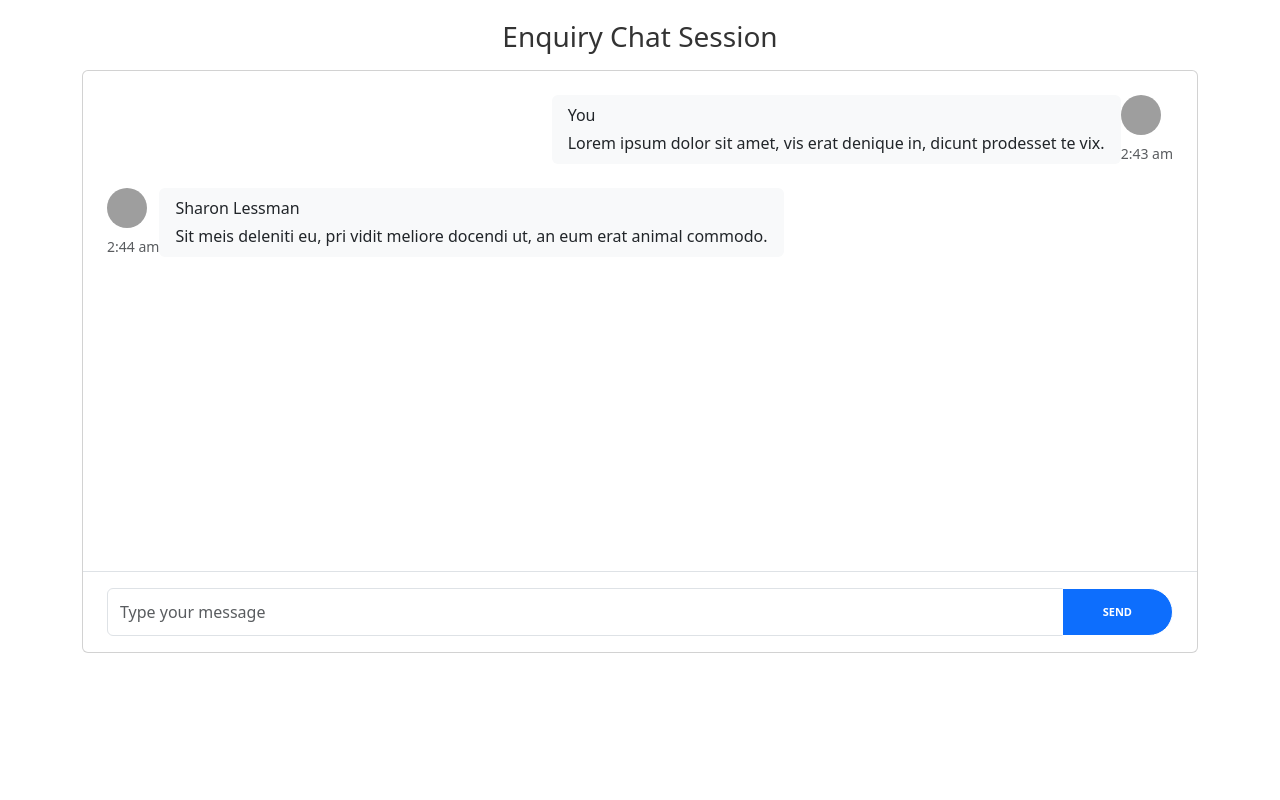
After one commit to Cheanssie/Software-Maintenance-FOCS-Website, a Flask app: page /enquiryChat in a window 1280 px wide. The commit adds this page. Run offline with Flask 3, Linux system fonts and the light colour scheme; some libraries are stand-ins or nearby versions; grey boxes are pictures that could not be loaded.

Commit message:
Done create link to chatroom

```diff
--- a/app.py
+++ b/app.py
@@ -1,6 +1,7 @@
 from flask import Flask, flash, redirect, render_template, url_for, request, jsonify
 from flask_sqlalchemy import SQLAlchemy
-from datetime import date
+from sqlalchemy import Sequence, Integer
+from datetime import date, datetime
 from werkzeug.utils import secure_filename
 import pytesseract
 from PIL import Image
@@ -26,6 +27,16 @@ imageAllowedExtension = set(['png', 'jpg', 'jpeg', 'gif'])
 
 def allowed_file(filename):
     return '.' in filename and filename.rsplit('.', 1)[1].lower() in imageAllowedExtension
+
+class Message(db.Model):
+    __tablename__ = "Message"
+
+    msgId = db.Column(Integer, Sequence('msg_id_seq'), primary_key=True)
+    time = db.Column(db.String(128), nullable=False)
+    date = db.Column(db.String(500), nullable=False)
+    content = db.Column(db.String(128), nullable=False)
+    sender = db.Column(db.String(128), nullable=False)
+    requestId = db.Column(db.String(128), nullable=False)
 
 class EnquiryRequest(db.Model):
     __tablename__ = "EnquiryRequest"
@@ -505,11 +516,26 @@ def process_request():
     details = request.form['inputRequest']
 
     # Create a new EnquiryRequest object
-    new_request = EnquiryRequest(chatId=str(uuid.uuid4()), chatTitle=title, chatDetails=details, userName=name, userEmail=email, status=True)
+    chatId=str(uuid.uuid4())
+    new_request = EnquiryRequest(chatId=chatId, chatTitle=title, chatDetails=details, userName=name, userEmail=email, status=True)
+    currentDateTime = datetime.now()
+    current_date = currentDateTime.strftime("%d-%m-%Y")  # Format as desired (e.g., YYYY-MM-DD)
+    current_time = currentDateTime.strftime("%I:%M%p")  # Format as desired (e.g., 10:50AM)
+
+    new_msg = Message(time=current_time, date=current_date, content=details, sender=name, requestId=chatId)
+
     db.session.add(new_request)
+    db.session.add(new_msg)
     db.session.commit()
     status = True
-    return render_template('liveSupport.html', status=status)
+    return render_template('liveSupport.html', status=status, chatId=chatId)
+
+@app.route('/enquiryChat')
+def enquiryChat():
+    # Get the requestId from the query string
+    request_id = request.args.get('requestId')
+
+    return render_template('enquiryChat.html', request_id=request_id)
 
 if __name__ == "__name__":
     app.run(debug=True)
--- /dev/null
+++ b/templates/enquiryChat.html
@@ -0,0 +1,137 @@
+<head>
+    <meta charset="utf-8" />
+    <meta content="width=device-width, initial-scale=1.0" name="viewport" />
+
+    <title>Enquiry Chat Room</title>
+    <meta content="" name="description" />
+    <meta content="" name="keywords" />
+
+    <!-- Favicons -->
+    <link href="{{ url_for('static', filename='assets/img/favicon.png')}}" rel="icon" type="image/x-icon" />
+    <link href="{{ url_for('static', filename='assets/img/favicon.png')}}" rel="apple-touch-icon" />
+    <link rel="stylesheet" href="https://cdnjs.cloudflare.com/ajax/libs/font-awesome/4.7.0/css/font-awesome.min.css" />
+
+    <!-- Google Fonts -->
+    <link
+        href="https://fonts.googleapis.com/css?family=Open+Sans:300,300i,400,400i,700,700i|Roboto:100,300,400,500,700|Philosopher:400,400i,700,700i"
+        rel="stylesheet" />
+
+    <!-- Vendor CSS Files -->
+    <link href="{{ url_for('static', filename='assets/vendor/aos/aos.css')}}" rel="stylesheet" />
+    <link href="{{ url_for('static', filename='assets/vendor/bootstrap/css/bootstrap.min.css')}}" rel="stylesheet" />
+    <link href="{{ url_for('static', filename='assets/vendor/bootstrap-icons/bootstrap-icons.css')}}"
+        rel="stylesheet" />
+    <link href="{{ url_for('static', filename='assets/vendor/glightbox/css/glightbox.min.css')}}" rel="stylesheet" />
+    <link href="{{ url_for('static', filename='assets/vendor/swiper/swiper-bundle.min.css')}}" rel="stylesheet" />
+
+    <!-- Template Main CSS File -->
+    <link href="{{ url_for('static', filename='assets/css/style.css')}}" rel="stylesheet" />
+
+    <style>
+        body {
+            margin-top: 20px;
+        }
+
+        .chat-online {
+            color: #34ce57
+        }
+
+        .chat-offline {
+            color: #e4606d
+        }
+
+        .chat-box{
+            height: 500px;
+        }
+
+        .chat-messages {
+            display: flex;
+            flex-direction: column;
+            height: inherit;
+            overflow-y: scroll
+        }
+
+        .chat-message-left,
+        .chat-message-right {
+            display: flex;
+            flex-shrink: 0
+        }
+
+        .chat-message-left {
+            margin-right: auto
+        }
+
+        .chat-message-right {
+            flex-direction: row-reverse;
+            margin-left: auto
+        }
+
+        .py-3 {
+            padding-top: 1rem !important;
+            padding-bottom: 1rem !important;
+        }
+
+        .px-4 {
+            padding-right: 1.5rem !important;
+            padding-left: 1.5rem !important;
+        }
+
+        .flex-grow-0 {
+            flex-grow: 0 !important;
+        }
+
+        .border-top {
+            border-top: 1px solid #dee2e6 !important;
+        }
+    </style>
+
+</head>
+
+<main>
+    <div class="container">
+
+        <h3 class="h3 mb-3 text-center ">Enquiry Chat Session</h3>
+
+        <div class="card">
+            <div class="row">
+                <div class="col-12">
+                    <div class="chat-box position-relative">
+                        <div class="chat-messages p-4">
+                            <div class="chat-message-right mb-4">
+                                <div>
+                                    <img src="https://bootdey.com/img/Content/avatar/avatar1.png"
+                                        class="rounded-circle mr-1" alt="Chris Wood" width="40" height="40">
+                                    <div class="text-muted small text-nowrap mt-2">2:43 am</div>
+                                </div>
+                                <div class="flex-shrink-1 bg-light rounded py-2 px-3 mr-3">
+                                    <div class="font-weight-bold mb-1">You</div>
+                                    Lorem ipsum dolor sit amet, vis erat denique in, dicunt prodesset te vix.
+                                </div>
+                            </div>
+
+                            <div class="chat-message-left pb-4">
+                                <div>
+                                    <img src="https://bootdey.com/img/Content/avatar/avatar3.png"
+                                        class="rounded-circle mr-1" alt="Sharon Lessman" width="40" height="40">
+                                    <div class="text-muted small text-nowrap mt-2">2:44 am</div>
+                                </div>
+                                <div class="flex-shrink-1 bg-light rounded py-2 px-3 ml-3">
+                                    <div class="font-weight-bold mb-1">Sharon Lessman</div>
+                                    Sit meis deleniti eu, pri vidit meliore docendi ut, an eum erat animal commodo.
+                                </div>
+                            </div>
+                        </div>
+                    </div>
+
+                    <div class="flex-grow-0 py-3 px-4 border-top">
+                        <div class="input-group">
+                            <input type="text" class="form-control" placeholder="Type your message">
+                            <button class="btn btn-primary">Send</button>
+                        </div>
+                    </div>
+
+                </div>
+            </div>
+        </div>
+    </div>
+</main>
```
Also changed, not shown: templates/liveSupport.html (+16 -5 lines), instance/FOCS.db.
